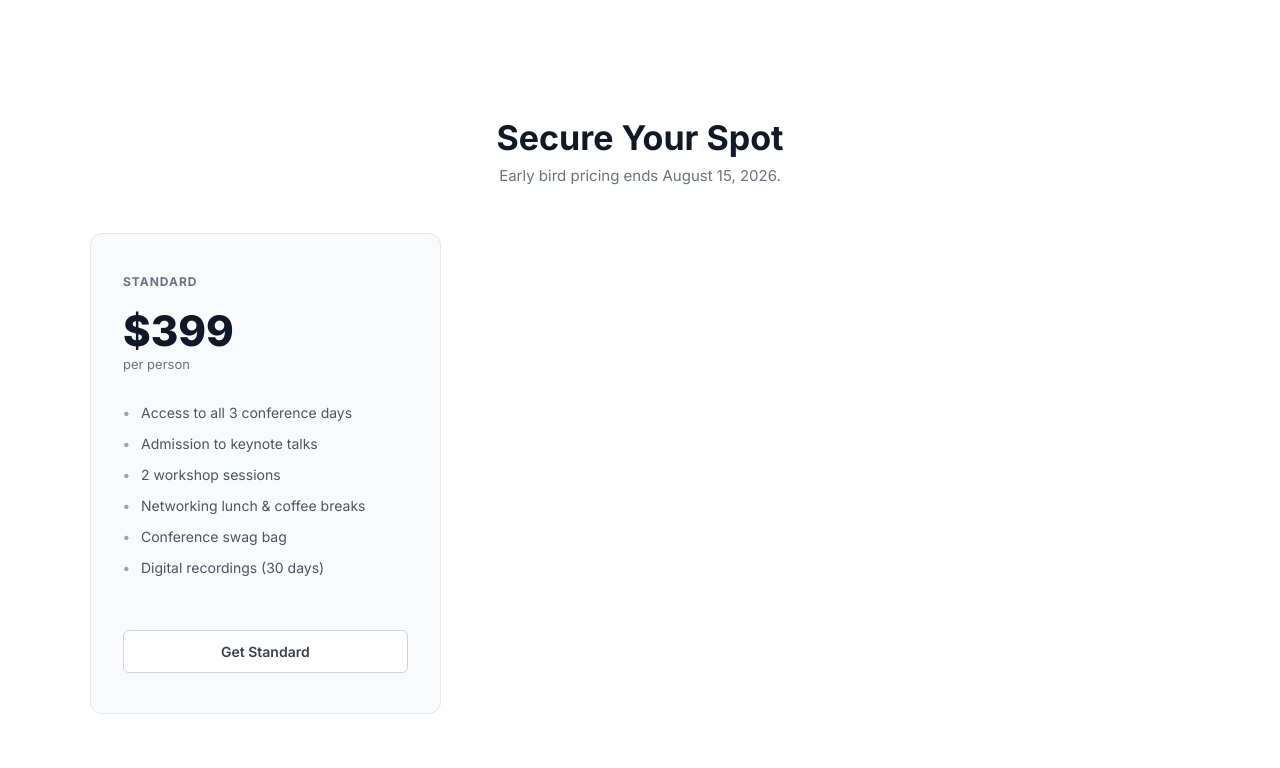
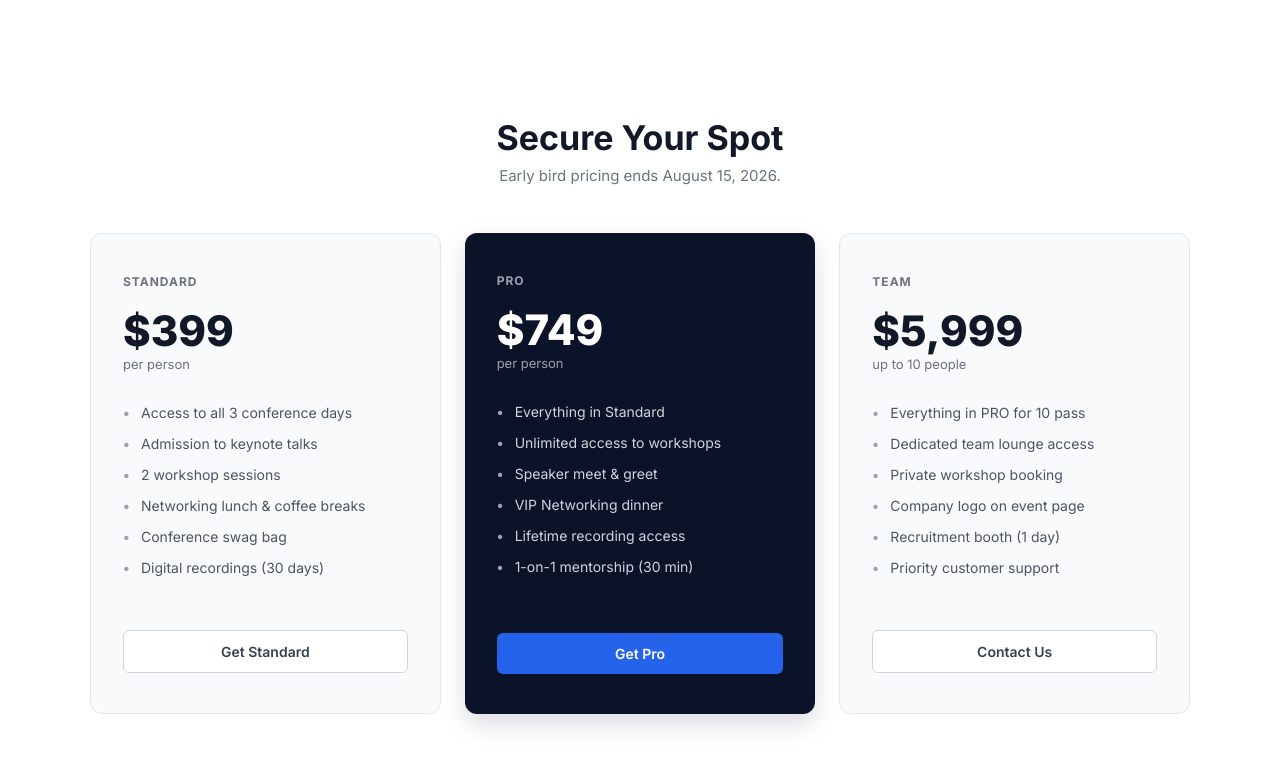
Before and after one commit to abusofian-webdev/Assignment-01, a plain HTML site: page index.html in a window 1280 px wide. Shown: the part 1451-2219 px from the top of the page. Drawn offline with Linux system fonts and the light colour scheme.

Commit message:
Add pricing section with featured pro card

```diff
--- a/index.html
+++ b/index.html
@@ -124,3 +124,38 @@
             </ul>
             <button class="outline-btn pricing-btn">Get Standard</button>
           </div>
+              <!-- Pro Ticket -->
+          <div class="box pricing-card pro-card">
+            <span class="ticket-type">PRO</span>
+            <h2 class="price">$749</h2>
+            <p class="per-person">per person</p>
+            <ul class="ticket-features">
+              <li>Everything in Standard</li>
+              <li>Unlimited access to workshops</li>
+              <li>Speaker meet & greet</li>
+              <li>VIP Networking dinner</li>
+              <li>Lifetime recording access</li>
+              <li>1-on-1 mentorship (30 min)</li>
+            </ul>
+            <button class="common-btn pricing-btn-filled">Get Pro</button>
+          </div>
+
+          <!-- Team Ticket -->
+          <div class="box pricing-card">
+            <span class="ticket-type">TEAM</span>
+            <h2 class="price">$5,999</h2>
+            <p class="per-person">up to 10 people</p>
+            <ul class="ticket-features">
+              <li>Everything in PRO for 10 pass</li>
+              <li>Dedicated team lounge access</li>
+              <li>Private workshop booking</li>
+              <li>Company logo on event page</li>
+              <li>Recruitment booth (1 day)</li>
+              <li>Priority customer support</li>
+            </ul>
+            <button class="outline-btn pricing-btn">Contact Us</button>
+          </div>
+        </div>
+      </div>
+     </section>
+     <!-- Pricing section end -->
```
